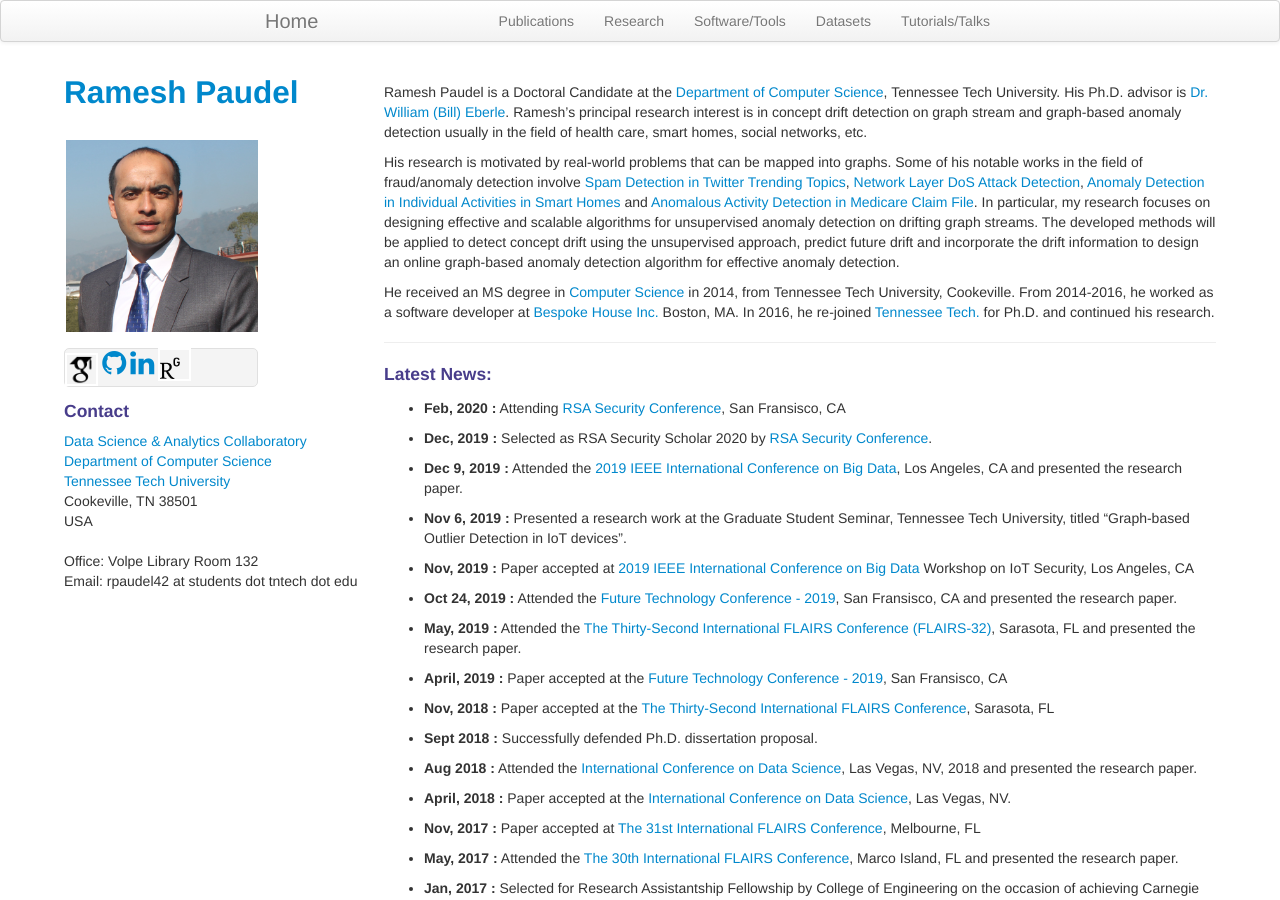
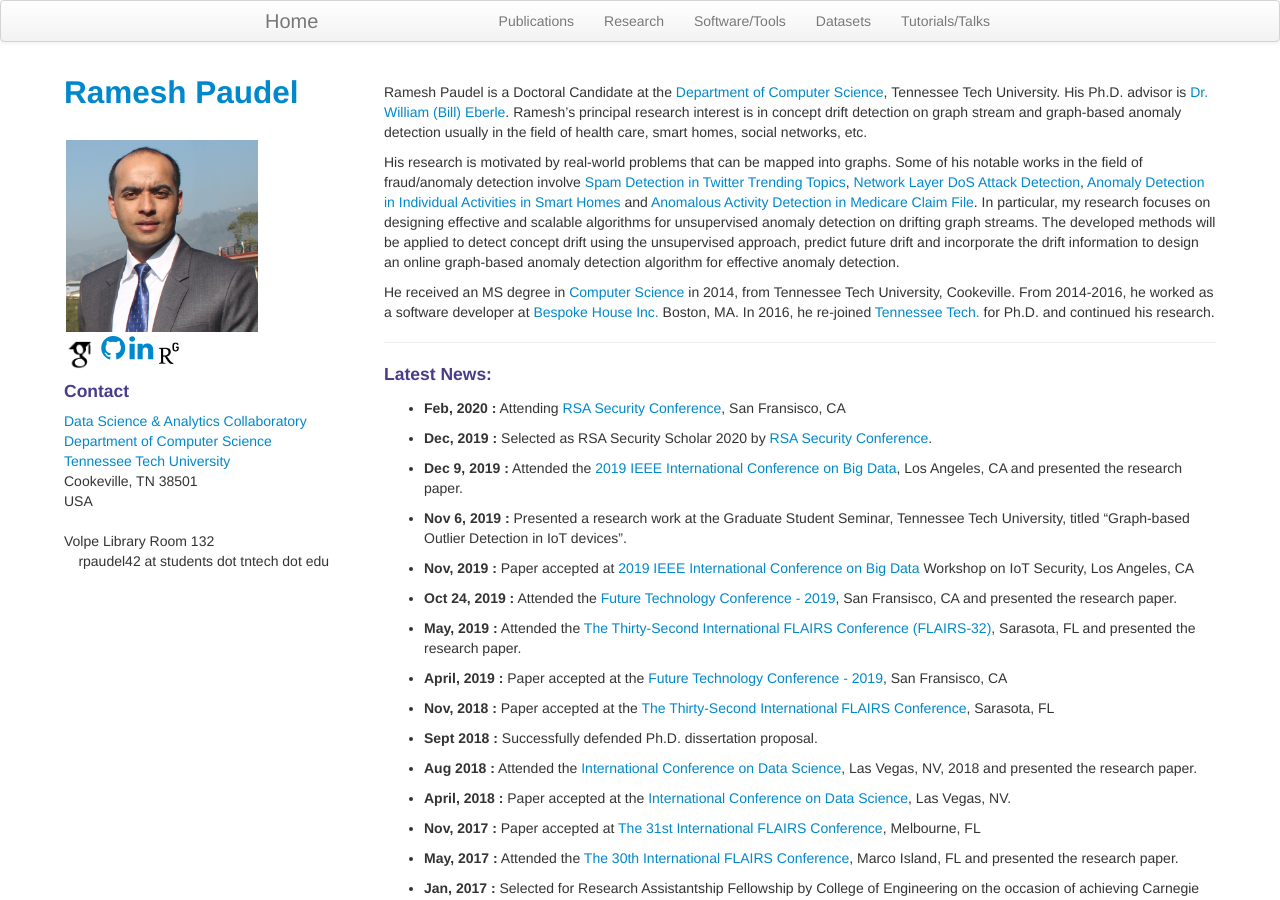
Before and after one commit to rpaudel42/rpaudel42.github.io, a Jekyll site: the page built from index.md, in a window 1280 px wide. Built offline with Jekyll 4.4.1, drawn with Linux system fonts in a browser that asks for light colours; nearby versions of some CDN libraries.

Commit message:
add new sidebar

```diff
--- a/_includes/themes/twitter/default.html
+++ b/_includes/themes/twitter/default.html
@@ -61,14 +61,12 @@
           <!--<li><i class="fa fa-linkedin" style="margin-right: 15px;"></i><a href="https://www.linkedin.com/in/ramesh-paudel-1384b564/">Linkedin</a></li>-->
           <!--<li><img src="https://rpaudel42.github.io/assets/icons/rgate.png" style="width:1.1em !important; margin-top: -10px; margin-right: 15px;"><a href="https://www.researchgate.net/profile/Ramesh_Paudel4">Research Gate</a></li>-->
         <!--</ul>-->
-        <ul class="downloads">
-          <li>
-            <a href="https://scholar.google.com/citations?user=seHpymwAAAAJ&hl=en"><img src="https://rpaudel42.github.io/assets/icons/ghat.png" style="width:2.1em !important;"/></a> <span class="ml-1" />
-            <a href="https://github.com/rpaudel42"><i class="fa fa-github fa-2x"></i></a><span class="ml-1"/>
-            <a href="https://www.linkedin.com/in/ramesh-paudel-1384b564/"><i class="fa fa-linkedin fa-2x"></i></a><span class="ml-1"/>
-            <a href="https://www.researchgate.net/profile/Ramesh_Paudel4"><img src="https://rpaudel42.github.io/assets/icons/rgate.png" style="width:2.1em !important; margin-top: -10px;"></a>
-          </li>
-        </ul>
+        <div class="professonal-link">
+          <span class="ml-1"><a href="https://scholar.google.com/citations?user=seHpymwAAAAJ&hl=en"><img src="https://rpaudel42.github.io/assets/icons/ghat.png" style="width:2.1em !important;"/></a> </span>
+          <span class="ml-1"><a href="https://github.com/rpaudel42"><i class="fa fa-github fa-2x"></i></a></span>
+          <span class="ml-1"><a href="https://www.linkedin.com/in/ramesh-paudel-1384b564/"><i class="fa fa-linkedin fa-2x"></i></a><span class="ml-1"/></span>
+          <span class="ml-1"><a href="https://www.researchgate.net/profile/Ramesh_Paudel4"><img src="https://rpaudel42.github.io/assets/icons/rgate.png" style="width:2.1em !important; margin-top: -10px;"></a></span>
+        </div>
 
         <div class="container-contact">
           <h4><a name="contact"></a>Contact</h4>
@@ -81,8 +79,8 @@
               USA<br/><br/>
 
               <div id="hide_email">
-                Office: Volpe Library Room 132 </br>
-                Email: rpaudel42 at students dot tntech dot edu
+                <i class="fas fa-phone-office fa-fw" ></i> Volpe Library Room 132 </br>
+                <i class="fas fa-envelope fa-fw"></i> rpaudel42 at students dot tntech dot edu
               </div>
           </div>
         </div>
--- a/assets/themes/twitter/css/style.css
+++ b/assets/themes/twitter/css/style.css
@@ -17,7 +17,7 @@
 }
 
 .ml-1{
-  width: 10px;
+  width: 25%;
 }
 
 .container-contact{
@@ -119,6 +119,15 @@
   max-width: 60%;
 }
 
+professonal-link {
+  list-style: none;
+  padding: 0;
+  background: #f4f4f4;
+  border-radius: 5px;
+  border: 1px solid #e0e0e0;
+  max-width: 60%;
+}
+
 footbar{
   border-radius: 4px;
   position: fixed;
```
